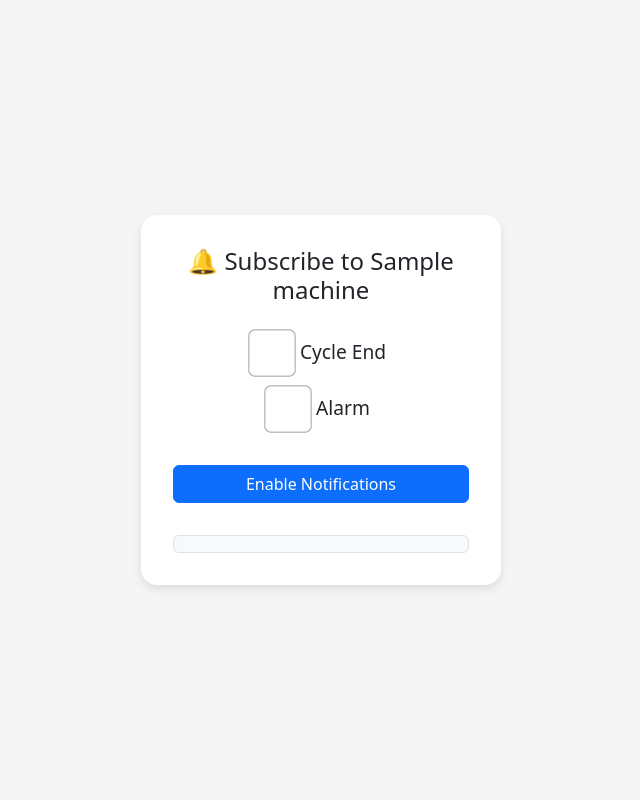
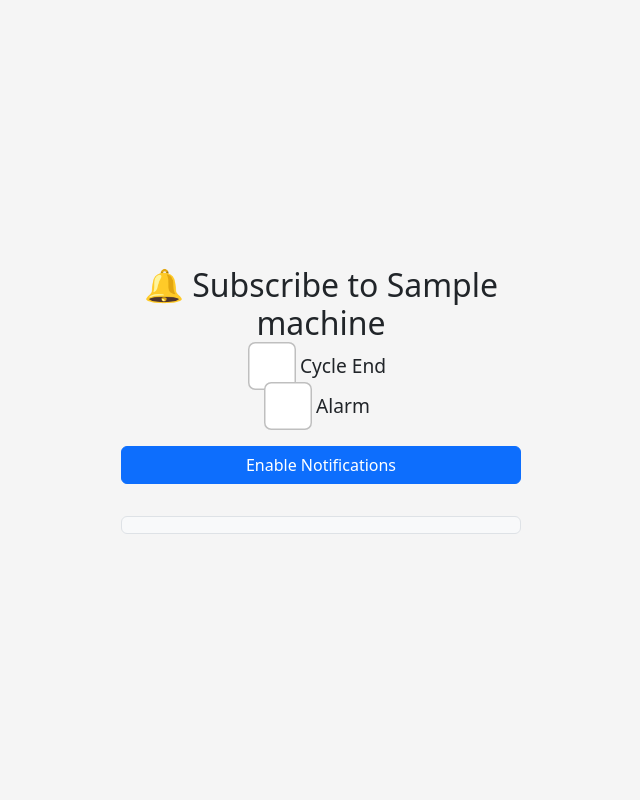
Before and after one commit to MykolaKantsir/web, a Django app: page /monitoring/machine-subscribe/1/ in a window 1280 px wide. Shown: the whole page, without its empty margins (319-959 px from the left). Run offline with Django 4.2, Linux system fonts and the light colour scheme; a user stored in the database is signed in; tables that the repository leaves empty hold one stand-in row (values such as "Sample post"); parts of the project's set-up code (start-up, migrations or seed data) failed here and were passed over; some libraries are stand-ins or nearby versions.

Commit message:
Refactor HTML structure for machine subscription page; improve layout and readability

```diff
--- a/monitoring/templates/monitoring/machine_subscribe.html
+++ b/monitoring/templates/monitoring/machine_subscribe.html
@@ -5,21 +5,25 @@
   <meta charset="UTF-8">
   <title>Subscribe to {{ machine_name }}</title>
   <meta name="viewport" content="width=device-width, initial-scale=1">
+  <link rel="manifest" href="{% url 'dynamic_manifest' machine_id %}">
+  <meta name="theme-color" content="#1b2b68">
+  <meta name="mobile-web-app-capable" content="yes">
   <link href="{% static 'css/bootstrap.min.css' %}" rel="stylesheet">
   <link href="{% static 'css/machine_subscribe.css' %}" rel="stylesheet">
 </head>
 <body>
-    <div class="subscription-box">
-        <h2>🔔 Subscribe to {{ machine_name }}</h2>
+  <div class="container d-flex justify-content-center align-items-center" style="min-height: 100vh;">
+    <div class="w-100" style="max-width: 400px;">
+      <h2 class="text-center">🔔 Subscribe to {{ machine_name }}</h2>
 
-        <div class="form-check">
+      <div class="form-check my-2">
         <input class="form-check-input subscription-toggle" type="checkbox"
                data-machine="{{ machine_name }}" data-event="cycle_end"
                id="cycle_check_{{ machine_name }}">
         <label class="form-check-label" for="cycle_check_{{ machine_name }}">Cycle End</label>
       </div>
 
-        <div class="form-check">
+      <div class="form-check my-2">
         <input class="form-check-input subscription-toggle" type="checkbox"
                data-machine="{{ machine_name }}" data-event="alarm"
                id="alarm_check_{{ machine_name }}">
@@ -32,6 +36,7 @@
 
       <div id="debug-log" class="mt-3 p-2 bg-light border rounded small" style="max-height: 200px; overflow-y: auto;"></div>
     </div>
+  </div>
 
   <script src="{% static 'js/push_subscription_manager.js' %}"></script>
   <script src="{% static 'js/push_machine_enable.js' %}"></script>
```
Lines whose indentation alone changed are shown as unchanged.
